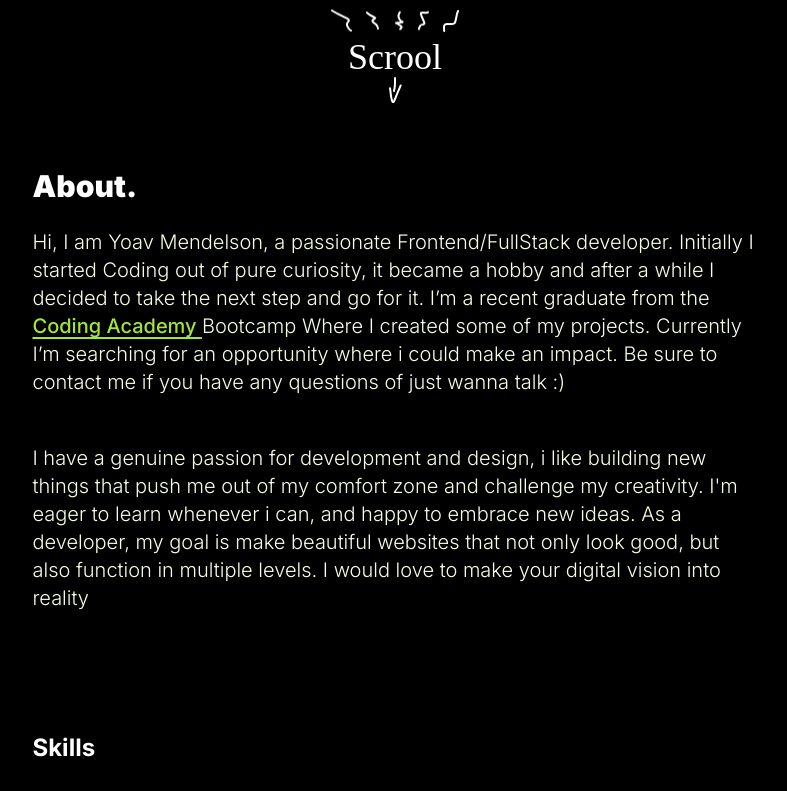
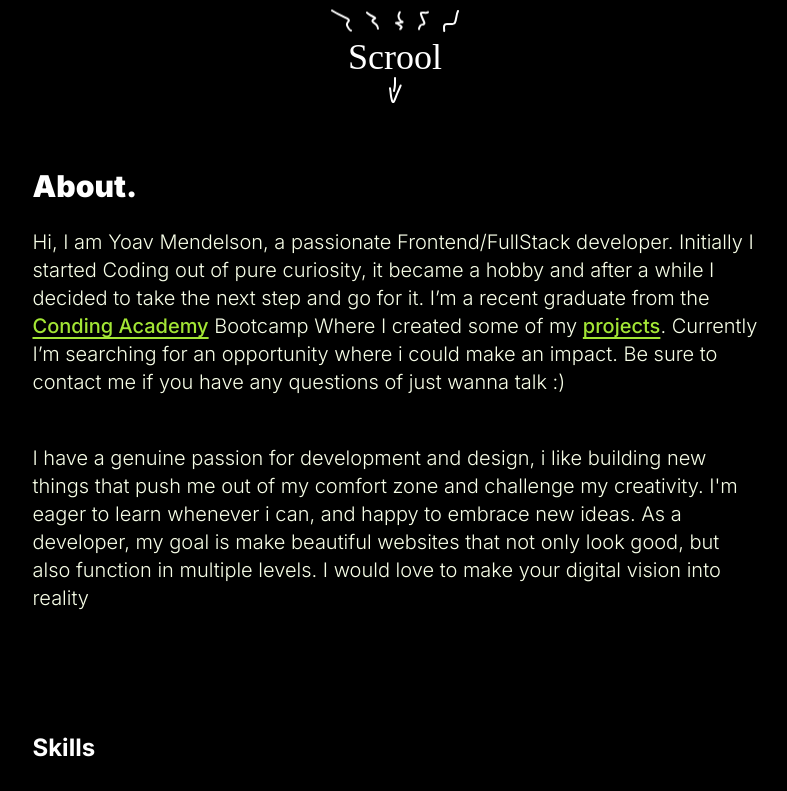
Before and after one commit to YoavDn/yoav, a Nuxt app: page / in a window 1280 px wide. Shown: the part 680-1471 px from the top of the page, without its empty margins (245-1032 px from the left). Built offline with nearby package versions, Linux system fonts and the light colour scheme; a web font is replaced by a local one.

Commit message:
added animaton on scroll

```diff
--- a/app.vue
+++ b/app.vue
@@ -1,9 +1,20 @@
+<script>
+import Navbar from '~~/components/Navbar.vue'
+import Footer from '~~/components/Footer.vue'
+
+export default {
+  head: {
+    title: 'Yoav Mendelson | Web Developer ',
+  },
+}
+</script>
+
 <template>
-	<NuxtLayout>
-		<NuxtPage />
-	</NuxtLayout>
+  <NuxtLayout>
+    <Navbar />
+    <NuxtPage />
+    <Footer />
+  </NuxtLayout>
 </template>
 
-<style lang="scss">
-
-</style>
+<style lang="scss"></style>
--- a/assets/styles/_helpers.scss
+++ b/assets/styles/_helpers.scss
@@ -25,9 +25,9 @@
   opacity: 1;
 }
 
-// @media (prefers-reduced-motion: reduce) {
-//   .scroll-hidden {
-//     transition: none !important;
-//     transform: translateX(0%);
-//   }
-// }
+@media (prefers-reduced-motion: reduce) {
+  .scroll-hidden {
+    transition: none !important;
+    transform: translateX(0%);
+  }
+}
--- a/components/Content.vue
+++ b/components/Content.vue
@@ -1,5 +1,6 @@
 <script setup lang="ts">
 import { useShownOnScroll } from '~~/features/useShownOnScroll'
+
 import { onMounted } from 'vue'
 
 onMounted(() => {
@@ -9,42 +10,39 @@ onMounted(() => {
 </script>
 
 <template>
+  <main>
     <section class="about content" id="about">
       <h2 class="scroll-hidden">About.</h2>
       <p class="scroll-hidden">
         Hi, I am Yoav Mendelson, a passionate Frontend/FullStack developer.
         Initially I started Coding out of pure curiosity, it became a hobby and
-      after a while I decided to take the next step and go for it. I’m a recent
-      graduate from the
-      <span>
-        <a href="https://www.coding-academy.org/index.php">
-          Coding Academy
-        </a></span
-      >
-      Bootcamp Where I created some of my projects. Currently I’m searching for
-      an opportunity where i could make an impact. Be sure to contact me if you
-      have any questions of just wanna talk :)
+        after a while I decided to take the next step and go for it. I’m a
+        recent graduate from the <a href="">Conding Academy</a> Bootcamp Where I
+        created some of my <a href="#projects">projects</a>. Currently I’m
+        searching for an opportunity where i could make an impact. Be sure to
+        contact me if you have any questions of just wanna talk :)
       </p>
-
       <p class="scroll-hidden">
         I have a genuine passion for development and design, i like building new
         things that push me out of my comfort zone and challenge my creativity.
         I'm eager to learn whenever i can, and happy to embrace new ideas. As a
-      developer, my goal is make beautiful websites that not only look good, but
-      also function in multiple levels. I would love to make your digital vision
-      into reality
+        developer, my goal is make beautiful websites that not only look good,
+        but also function in multiple levels. I would love to make your digital
+        vision into reality
       </p>
     </section>
 
-  <section class="skills content">
+    <section class="skills content scroll-hidden">
       <h2 class="skills-title">Skills</h2>
       <p>
-      I have experience in Vue, Javascript, Typescript, CSS/SASS, HTML, MongoDB,
-      Node.js, Tailwind, Astro , React, and more…  I prefer to learn skills as I
-      need them, so I can focus on finding solutions to problems instead of
-      trying to implement new technologies for the sake of implementing them.
+        I have experience in Vue, Javascript, Typescript, CSS/SASS, HTML,
+        MongoDB, Node.js, Tailwind, Astro , React, and more…  I prefer to learn
+        skills as I need them, so I can focus on finding solutions to problems
+        instead of trying to implement new technologies for the sake of
+        implementing them.
       </p>
     </section>
+  </main>
 </template>
 
 <style lang="scss">
--- a/components/FeatureProjects.vue
+++ b/components/FeatureProjects.vue
@@ -15,6 +15,7 @@ const projects = [
       'canvasParty is an HTML canvas animations library. created for adding highly interactive backgrounds with ease. It has full support for both Vue and React and has documentation guide with examples.',
     img: CanvasPartySrc,
     url: 'https://canvas-party.vercel.app/',
+    id: 1,
   },
   {
     name: 'SoundWave',
@@ -22,6 +23,7 @@ const projects = [
       'SoundWave is a music streaming platform inspired by Spotify. You can listen to your favorite music and create shared playlists for you and your friends to enjoy together in real-time.',
     img: SoundWaveImgSrc,
     url: 'https://sound-wave-project.herokuapp.com/#/',
+    id: 2,
   },
   {
     name: 'Appsus',
@@ -29,6 +31,7 @@ const projects = [
       'An app based on Google Keep, Gmail, and also contains a Book Library app, with the use of the Google Books API.',
     img: AppsusImgSrc,
     url: 'https://appsus-afik-yoav.netlify.app/#/',
+    id: 3,
   },
   {
     name: 'Typester',
@@ -36,6 +39,7 @@ const projects = [
       'Typester is a modern design typing test application inspired by Monkeytype.It features a variety of test modes, including a dark mode for the night owls, and also saves user typing tests history.',
     img: TypesterImgSrc,
     url: 'https://typester-app.herokuapp.com/',
+    id: 4,
   },
   {
     name: 'Choose your framework',
@@ -43,6 +47,7 @@ const projects = [
       'A cute little helper game I made for choosing a Javascript UI framework.',
     img: ChooseYourFrameworkImgSrc,
     url: 'https://choose-your-framework.vercel.app/',
+    id: 5,
   },
 
   {
@@ -51,23 +56,31 @@ const projects = [
       'A meme-maker app where you can make your meme, download, share, and save it.',
     img: MemeGenImgSrc,
     url: 'https://meme-generator-ac.netlify.app/',
+    id: 6,
   },
   {
     name: 'More...',
     description: 'Check out more Projects on GitHub',
     img: '',
     url: 'https://github.com/YoavDn',
+    id: 7,
   },
 ]
 </script>
 
 <template>
-  <div class="title content" id="projects">
+  <div class="title content scroll-hidden" id="projects">
     <h2>Projects.</h2>
   </div>
   <div class="projects-layout">
     <div class="projects-container">
-      <ProjectCard v-for="project in projects" :project="project" />
+      <ProjectCard
+        v-for="project in projects"
+        class="scroll-hidden"
+        :key="project.id"
+        :project="project"
+        :style="{ 'transition-delay': 100 * project.id + 'ms' }"
+      />
     </div>
   </div>
 </template>
--- a/layouts/default.vue
+++ b/layouts/default.vue
@@ -1,15 +1,5 @@
-<script >
-import Navbar from "~~/components/Navbar.vue";
-import Footer from "~~/components/Footer.vue";
-
-export default {
-	head: {
-		title: "Yoav Mendelson | Web Developer ",
-	},
-};
-</script>
 <template>
-	<Navbar />
-	<slot />
-	<Footer />
+  <main>
+    <slot />
+  </main>
 </template>
--- a/package.json
+++ b/package.json
@@ -17,5 +17,8 @@
     "sass": "^1.54.9",
     "tailwindcss": "^3.1.8"
   },
-  "dependencies": {}
+  "dependencies": {
+    "@vueuse/components": "^9.3.1",
+    "@vueuse/core": "^9.3.1"
+  }
 }
--- a/pages/index.vue
+++ b/pages/index.vue
@@ -1,19 +1,23 @@
-<script setup lang='ts'>
-import Hero from "~~/components/Hero.vue";
-import Content from "~~/components/Content.vue";
-import FeatureProjects from "~~/components/FeatureProjects.vue";
+<script setup lang="ts">
+import Hero from '~~/components/Hero.vue'
+import Content from '~~/components/Content.vue'
+import FeatureProjects from '~~/components/FeatureProjects.vue'
+import { onMounted } from 'vue'
+import { usePreferredReducedMotion } from '@vueuse/core'
+
+onMounted(() => {
+  const preferredMotion = usePreferredReducedMotion(window)
+})
 </script>
 
+<template>
+  <div>
+    <Hero />
 
-<template>
-	<div>
-		<Hero />
-		<Content />
-		<FeatureProjects />
-	</div>
+    <Content />
+
+    <FeatureProjects />
+  </div>
 </template>
 
-
-<style>
-
-</style>
+<style></style>
```
Also changed, not shown: 1 other file (tests, documents, lock files or other folders). Lines whose indentation alone changed are shown as unchanged.
